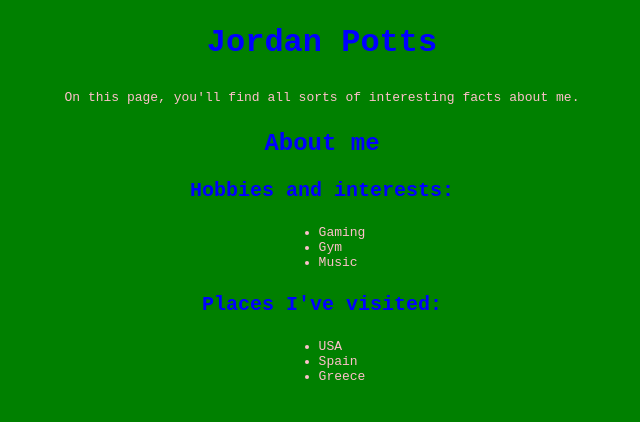
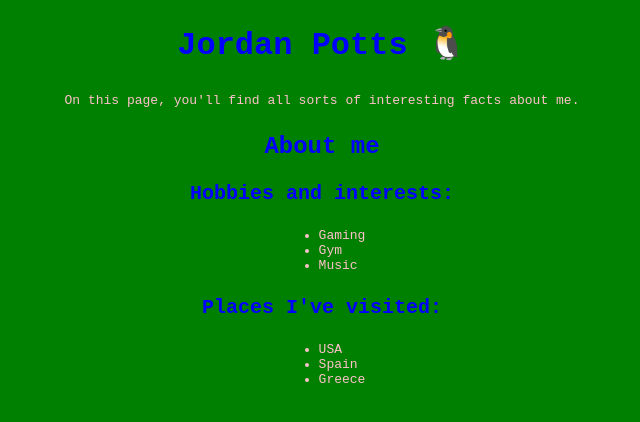
Before and after one commit to jordan-land/git-demo, a plain HTML site: page index.html in a window 1280 px wide. Shown: the whole page, without its empty margins (318-958 px from the left). Drawn offline with Linux system fonts and the light colour scheme.

Commit message:
Change main header

```diff
--- a/index.html
+++ b/index.html
@@ -8,7 +8,7 @@
   </head>
 
   <body>
-    <h1>Jordan Potts</h1>
+    <h1>Jordan Potts 🐧</h1>
     <p>On this page, you'll find all sorts of interesting facts about me.</p>
 
     <h2>About me</h2>
```
